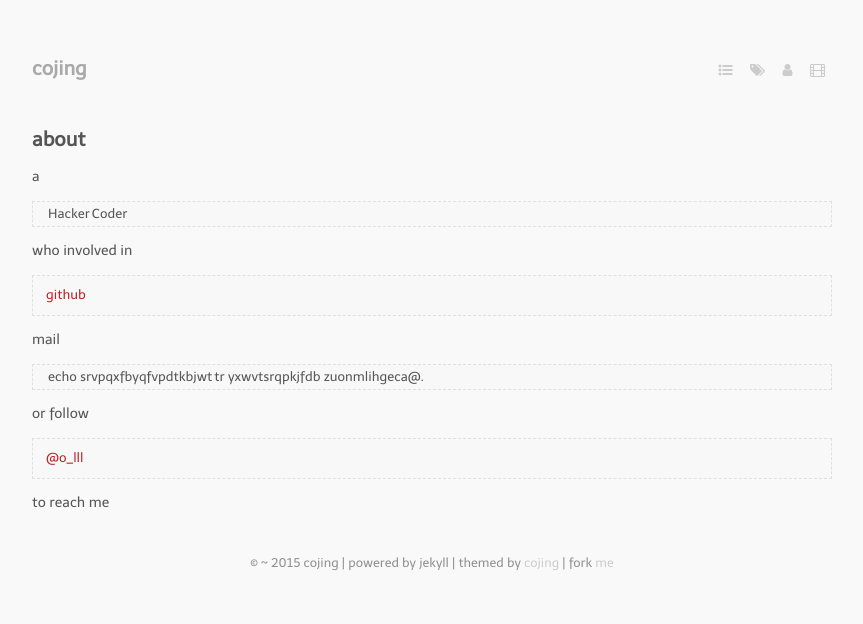
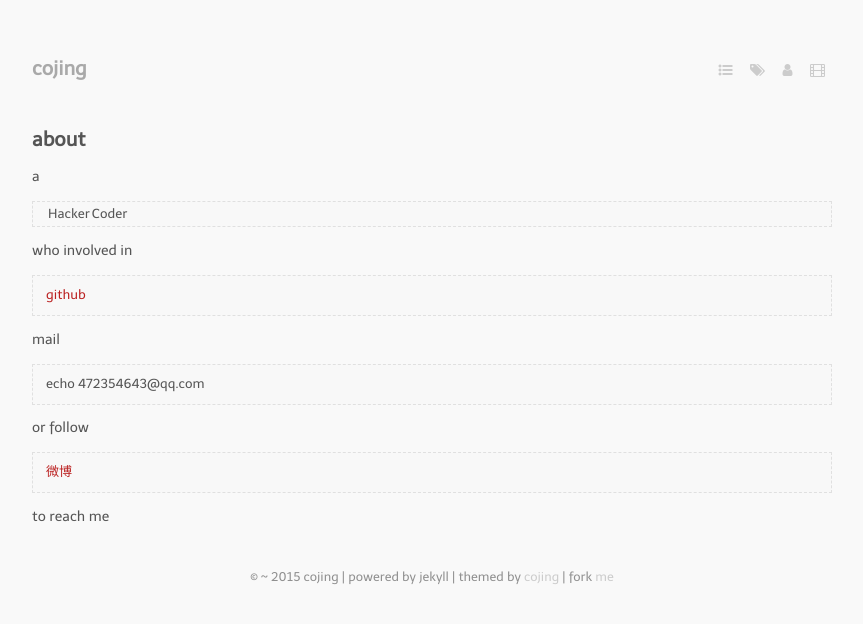
Before and after one commit to D0g3/myblog, a Jekyll site: the page built from about.markdown, in a window 1280 px wide. Shown: the top 624 px of the page, without its empty margins (208-1071 px from the left). Built offline with Jekyll 4.4.1, drawn with Linux system fonts in a browser that asks for light colours; nearby versions of some CDN libraries; Markdown is read by kramdown in place of the engine named in the settings.

Commit message:
update about me

```diff
--- a/about.markdown
+++ b/about.markdown
@@ -13,10 +13,10 @@ who involved in
 
 mail
 
-> echo srvpqxfbyqfvpdtkbjwt | tr yxwvtsrqpkjfdb zuonmlihgeca@.
+> echo 472354643@qq.com
 
 or follow
 
-> [@o_lll](http://weibo.com/678199585)
+> [微博](http://weibo.com/678199585)
 
 to reach me
```
